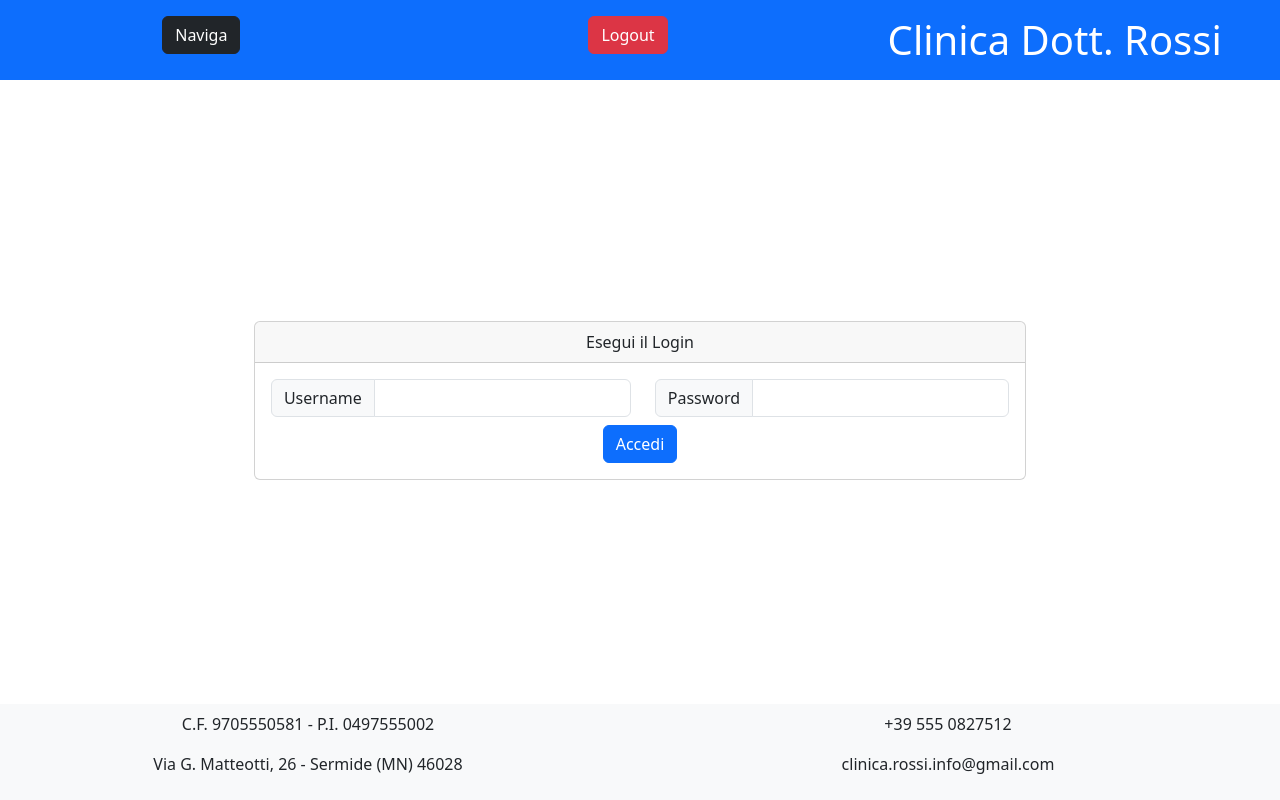
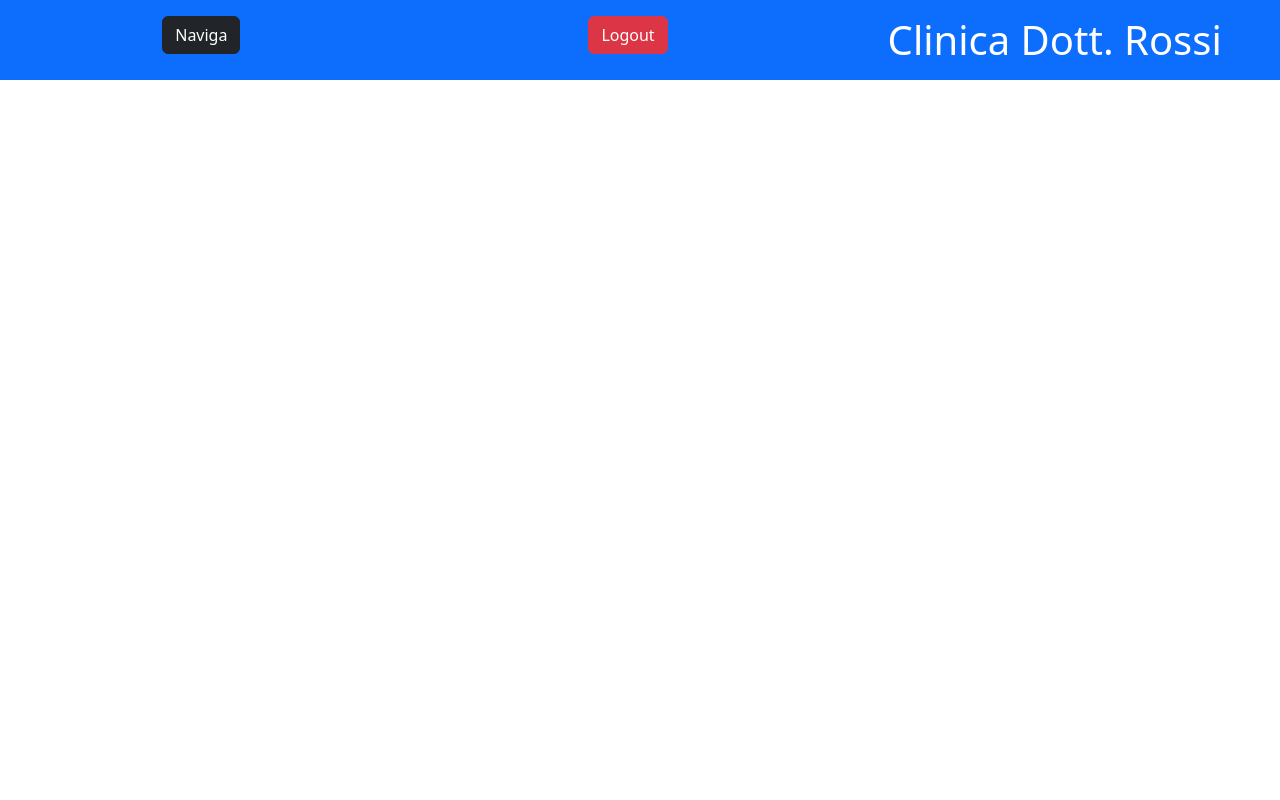
Before and after one commit to MarcoBoselli/Pw2024, a React (Vite) app: page /login in a window 1280 px wide. Built offline with nearby package versions, Linux system fonts and the light colour scheme; sample sign-in values are in the browser's storage.

Commit message:
fix login

```diff
--- a/src/App.jsx
+++ b/src/App.jsx
@@ -13,6 +13,8 @@ import InserisciReferto from './components/InserisciReferto.jsx';
 
 function App(){
 
+  const token = sessionStorage.getItem('token');
+
   return (
     <>
       <BrowserRouter>
@@ -23,7 +25,7 @@ function App(){
             <Route path='/visite' element={<MyTable props={'visite'}/>}></Route>
             <Route path='/contattare' element={<MyTable props={'contattare'}/>}></Route>
             <Route path='/dettaglio/:cf' element={<Dettaglio />}></Route>
-            <Route path='/login' element={<><Login/><BottomNav/></>}></Route>
+            { !token && <Route path='/login' element={<><Login/><BottomNav/></>}></Route>}
             <Route path='/inserisci-pazienti' element={<><InserisciPazienti/><BottomNav/></>}></Route>
             <Route path='/inserisci-referto' element={<><InserisciReferto/><BottomNav/></>}></Route>
 
--- a/src/components/TopNav.jsx
+++ b/src/components/TopNav.jsx
@@ -54,7 +54,7 @@ function TopNav(){
                 <Nav className="me-auto">
                   <ListGroup variant='flush'>
                     <ListGroup.Item><Nav.Link href="/">Home</Nav.Link></ListGroup.Item>
-                    <ListGroup.Item><Nav.Link href="/login">Login</Nav.Link></ListGroup.Item>
+                    { !token && <ListGroup.Item><Nav.Link href="/login">Login</Nav.Link></ListGroup.Item>}
                     <ListGroup.Item><Nav.Link href="/pazienti">Pazienti</Nav.Link></ListGroup.Item>
                     <ListGroup.Item> <Nav.Link href="/visite">Visite</Nav.Link></ListGroup.Item>
                     <ListGroup.Item><Nav.Link href="/contattare">Pazienti da contattare</Nav.Link></ListGroup.Item>
```
